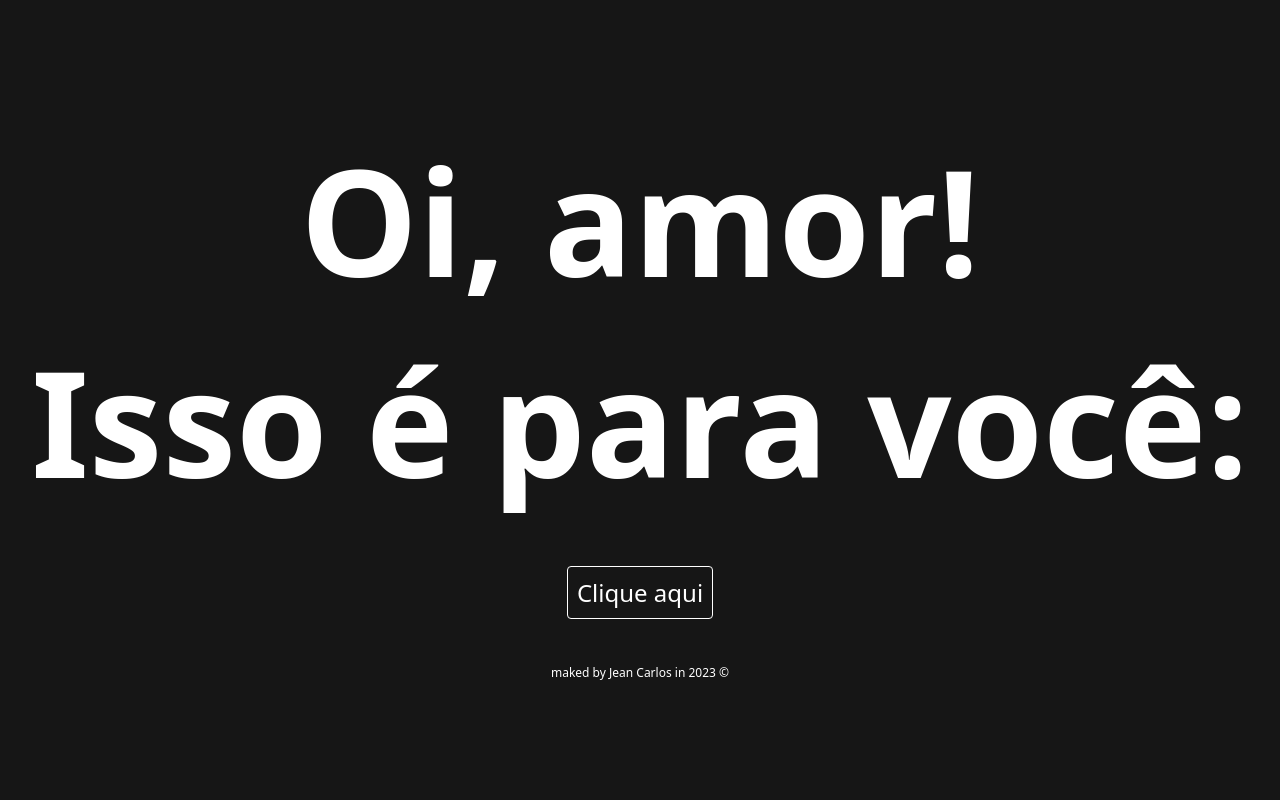
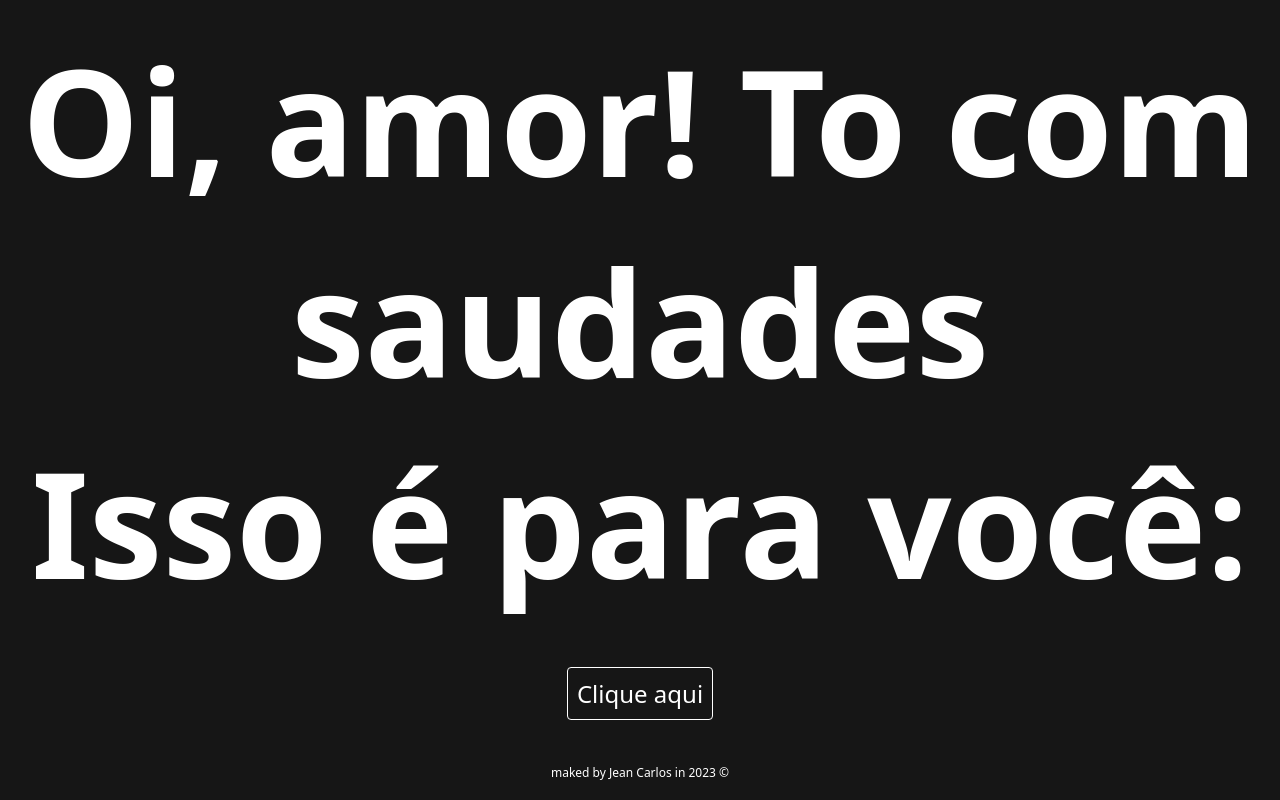
Before and after one commit to devJcdzn/cssflowers, a plain HTML site: page index.html in a window 1280 px wide. Drawn offline with Linux system fonts and the light colour scheme.

Commit message:
feat: added new message

```diff
--- a/index.html
+++ b/index.html
@@ -10,7 +10,7 @@
 
 <body>
     <div>
-        <h1>Oi, amor! <br>Isso é para você:</h1>
+        <h1>Oi, amor! To com saudades <br>Isso é para você:</h1>
         <a href="flower.html"><button>Clique aqui</button></a>
         <p>maked by Jean Carlos in 2023 &copy;</p>
     </div>
```
